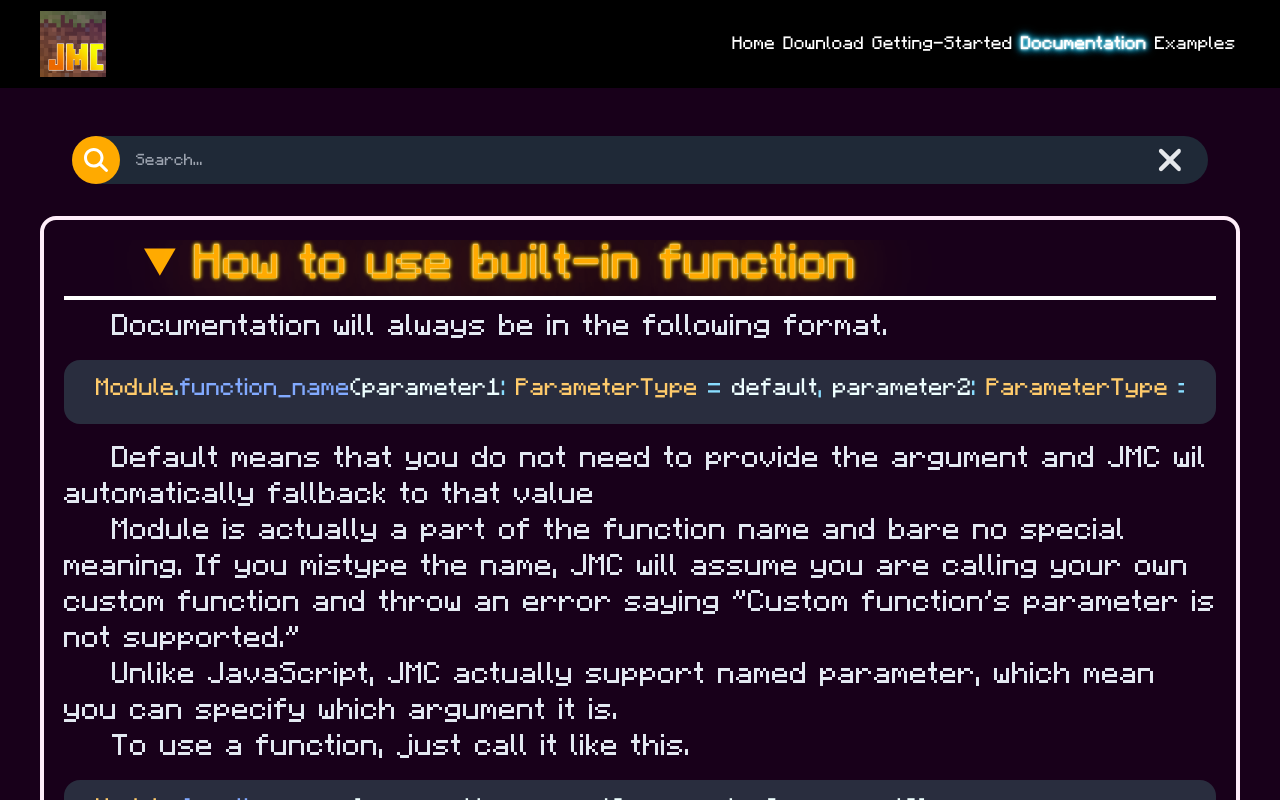
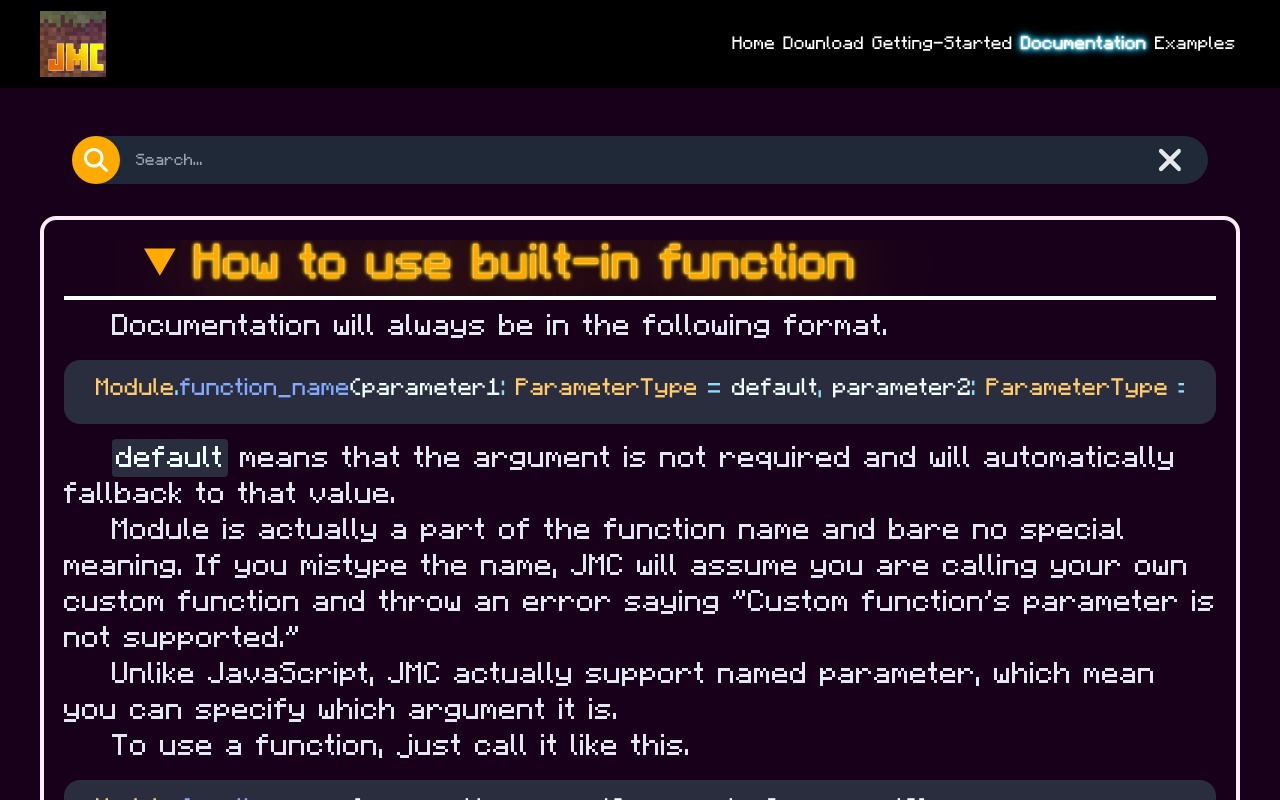
Before and after one commit to WingedSeal/jmc, a React (Create React App) app: page /documentation/built-in-function in a window 1280 px wide. Both pictures are taken after a click on the heading "How to use built-in function". Shown: the top 800 px of the page. Built offline with nearby package versions, Linux system fonts and the light colour scheme.

Commit message:
Fix typo

```diff
--- a/src/pages/BuiltInFunction/HowTo.tsx
+++ b/src/pages/BuiltInFunction/HowTo.tsx
@@ -32,8 +32,8 @@ const howTo = (
             ]}
         />
         <p>
-            Default means that you do not need to provide the argument and JMC
-            wil automatically fallback to that value
+            <code>default</code> means that the argument is not required and
+            will automatically fallback to that value.
         </p>
         <p>
             Module is actually a part of the function name and bare no special
```
